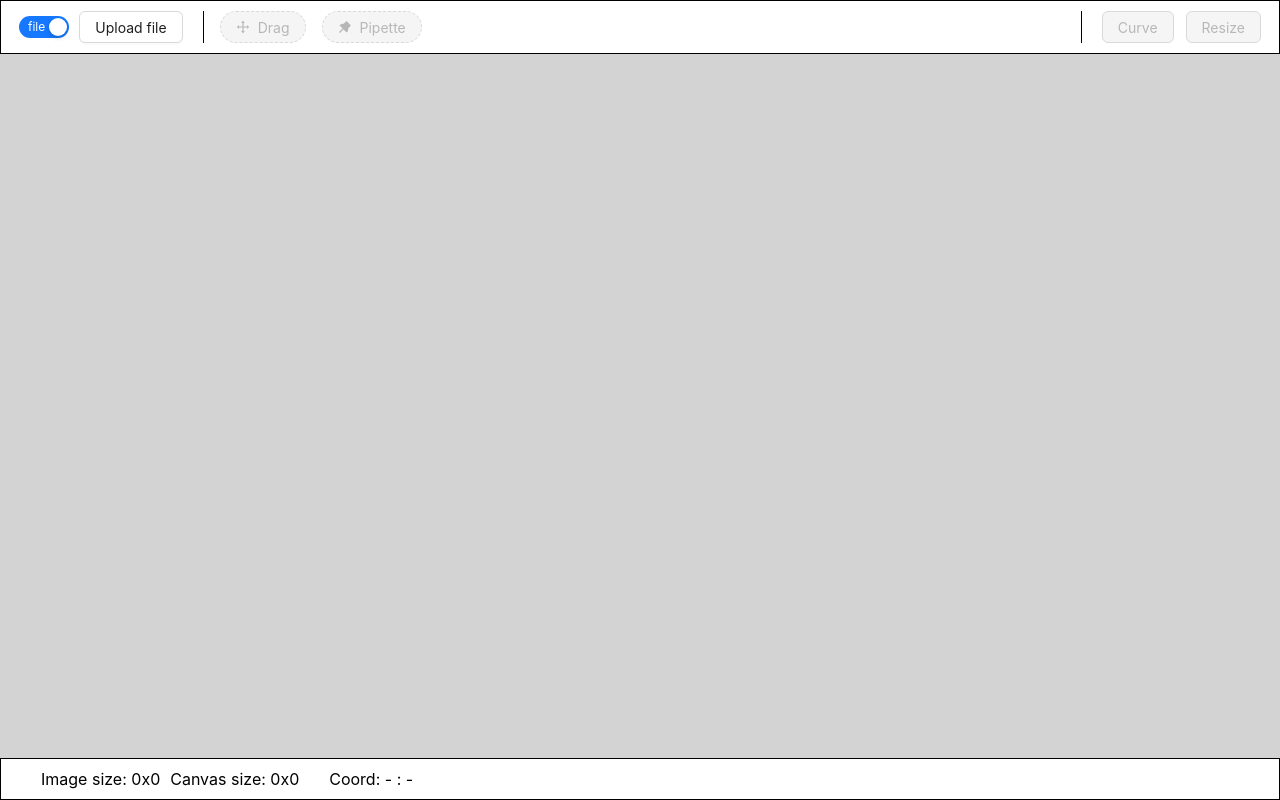
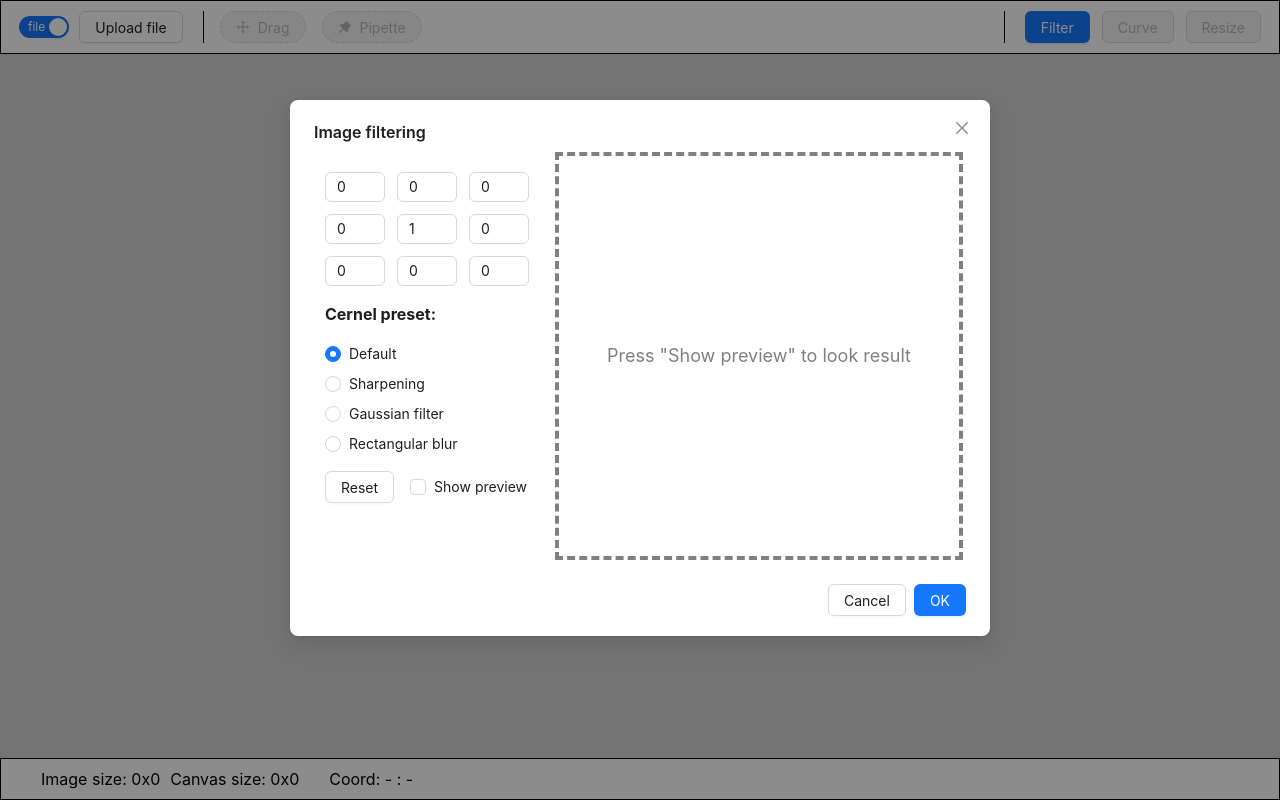
Before and after one commit to AlexZhaba/Raster-editor, a React (Create React App) app: page / in a window 1280 px wide. Built offline with nearby package versions, Linux system fonts and the light colour scheme; the HTML template or start-up script is replaced by a standard one.

Commit message:
add modal for lab 5(6)

```diff
--- a/src/entities/renderer/ui/curve-button/index.tsx
+++ b/src/entities/renderer/ui/curve-button/index.tsx
@@ -9,11 +9,7 @@ import {
   registerables,
 } from "chart.js";
 import { Line } from "react-chartjs-2";
-import {
-  getRgbStatisticByDrawable,
-  loadImageToCanvasByFile,
-  updateCanvasByCurve,
-} from "../../model";
+import { getRgbStatisticByDrawable, updateCanvasByCurve } from "../../model";
 import {
   ButtonGrid,
   HistorgramContainer,
--- /dev/null
+++ b/src/entities/renderer/ui/filter-button/constants.ts
@@ -0,0 +1,19 @@
+const DEFAULT_MATRIX_PRESET = [0, 0, 0, 0, 1, 0, 0, 0, 0];
+const SHARP_MATRIX_PRESET = [0, -1, 0, -1, 5, -1, 0, -1, 0];
+const GAUSE_MATRIX_PRESET = [1, 2, 1, 2, 4, 2, 1, 2, 1];
+const RECT_BLUR_PRESET = [1, 1, 1, 1, 1, 1, 1, 1, 1];
+
+const MATRIX_PRESET_MAP: Record<string, number[]> = {
+  default: DEFAULT_MATRIX_PRESET,
+  sharp: SHARP_MATRIX_PRESET,
+  gause: GAUSE_MATRIX_PRESET,
+  blur: RECT_BLUR_PRESET,
+};
+
+export {
+  DEFAULT_MATRIX_PRESET,
+  SHARP_MATRIX_PRESET,
+  GAUSE_MATRIX_PRESET,
+  RECT_BLUR_PRESET,
+  MATRIX_PRESET_MAP,
+};
--- /dev/null
+++ b/src/entities/renderer/ui/filter-button/index.tsx
@@ -0,0 +1,111 @@
+import {
+  Button,
+  Checkbox,
+  Flex,
+  Input,
+  Modal,
+  Radio,
+  RadioChangeEvent,
+  Space,
+} from "antd";
+import { useAppSelector } from "../../../../app/store";
+import { ChangeEvent, useState } from "react";
+import { CernelTitle, MatrixContainer } from "./styles";
+import { MATRIX_PRESET_MAP } from "./constants";
+import { Preview } from "../curve-button/preview";
+import { PreviewEmpty } from "../curve-button/styles";
+
+export const FilterButton = () => {
+  const isCanvasEmpty = useAppSelector(
+    (state) => state.canvasSlice.isCanvasEmpty
+  );
+  const [isModalOpen, setIsModalOpen] = useState(true);
+  const [isPreviewOpen, setIsPreviewOpen] = useState(false);
+  const [matrix, setMatrix] = useState([0, 0, 0, 0, 1, 0, 0, 0, 0]);
+  const [matrixPreset, setMatrixPreset] = useState("default");
+
+  const handleMatrixChange =
+    (index: number) => (event: ChangeEvent<HTMLInputElement>) => {
+      const { value } = event.currentTarget;
+      setMatrix((prev) => {
+        const newMatrix = [...prev];
+        newMatrix[index] = Number(value);
+        return newMatrix;
+      });
+    };
+
+  const handleMatrixPresetChange = (event: RadioChangeEvent) => {
+    const { value } = event.target;
+    setMatrixPreset(value);
+    setMatrix(MATRIX_PRESET_MAP[value]);
+  };
+
+  const handleResetButton = () => {
+    setMatrixPreset("default");
+    setMatrix(MATRIX_PRESET_MAP["default"]);
+  };
+
+  return (
+    <>
+      <Button
+        disabled={false}
+        onClick={() => setIsModalOpen(true)}
+        type="primary"
+      >
+        Filter
+      </Button>
+      <Modal
+        title="Image filtering"
+        open={isModalOpen}
+        onCancel={() => setIsModalOpen(false)}
+        width={700}
+      >
+        <Flex justify="center" gap={20}>
+          <div>
+            <MatrixContainer>
+              {Array(9)
+                .fill(0)
+                .map((_, i) => (
+                  <Input
+                    key={i}
+                    value={matrix[i]}
+                    onChange={handleMatrixChange(i)}
+                  />
+                ))}
+            </MatrixContainer>
+            <Flex gap={16} vertical={true} align="flex-start">
+              <CernelTitle>
+                <span>Cernel preset:</span>
+              </CernelTitle>
+              <Radio.Group
+                value={matrixPreset}
+                onChange={handleMatrixPresetChange}
+              >
+                <Space direction="vertical">
+                  <Radio value="default">Default</Radio>
+                  <Radio value="sharp">Sharpening</Radio>
+                  <Radio value="gause">Gaussian filter</Radio>
+                  <Radio value="blur">Rectangular blur</Radio>
+                </Space>
+              </Radio.Group>
+              <Flex align="center" gap={16}>
+                <Button onClick={handleResetButton}>Reset</Button>
+                <Checkbox
+                  value={isPreviewOpen}
+                  onChange={(event) => setIsPreviewOpen(event.target.checked)}
+                >
+                  Show preview
+                </Checkbox>
+              </Flex>
+            </Flex>
+          </div>
+          <div style={{ width: 400, height: 400, paddingBottom: 20 }}>
+            <PreviewEmpty>
+              <span>Press "Show preview" to look result</span>
+            </PreviewEmpty>
+          </div>
+        </Flex>
+      </Modal>
+    </>
+  );
+};
--- /dev/null
+++ b/src/entities/renderer/ui/filter-button/styles.ts
@@ -0,0 +1,21 @@
+import styled from "styled-components";
+
+export const MatrixContainer = styled.div`
+  margin-top: 20px;
+
+  display: grid;
+  grid-template-columns: repeat(3, 60px);
+  grid-template-rows: repeat(3, 30px);
+  gap: 12px;
+`;
+
+export const MatrixInput = styled.input`
+  width: 40px;
+  height: 40px;
+`;
+
+export const CernelTitle = styled.div`
+  margin-top: 16px;
+  font-size: 16px;
+  font-weight: bold;
+`;
--- a/src/widgets/top-editor-panel/index.tsx
+++ b/src/widgets/top-editor-panel/index.tsx
@@ -3,12 +3,15 @@ import React from "react";
 import { Container, ToolList } from "./style";
 import { FileUploader } from "../../entities/renderer";
 
-import { DragButton, PipetteButton, PipettePanel } from "../../entities/tools/ui";
+import {
+  DragButton,
+  PipetteButton,
+  PipettePanel,
+} from "../../entities/tools/ui";
 import { ResizeButton, CurveButton } from "../../entities/renderer";
-
+import { FilterButton } from "../../entities/renderer/ui/filter-button";
 
 export const TopEditorPanel: React.FC = () => {
-
   return (
     <Container>
       <FileUploader />
@@ -18,13 +21,13 @@ export const TopEditorPanel: React.FC = () => {
         <PipettePanel />
       </ToolList>
       <ButtonContainer>
+        <FilterButton />
         <CurveButton />
         <ResizeButton />
       </ButtonContainer>
     </Container>
-  )
-}
-
+  );
+};
 
 const ButtonContainer = styled.div`
   display: flex;
```
